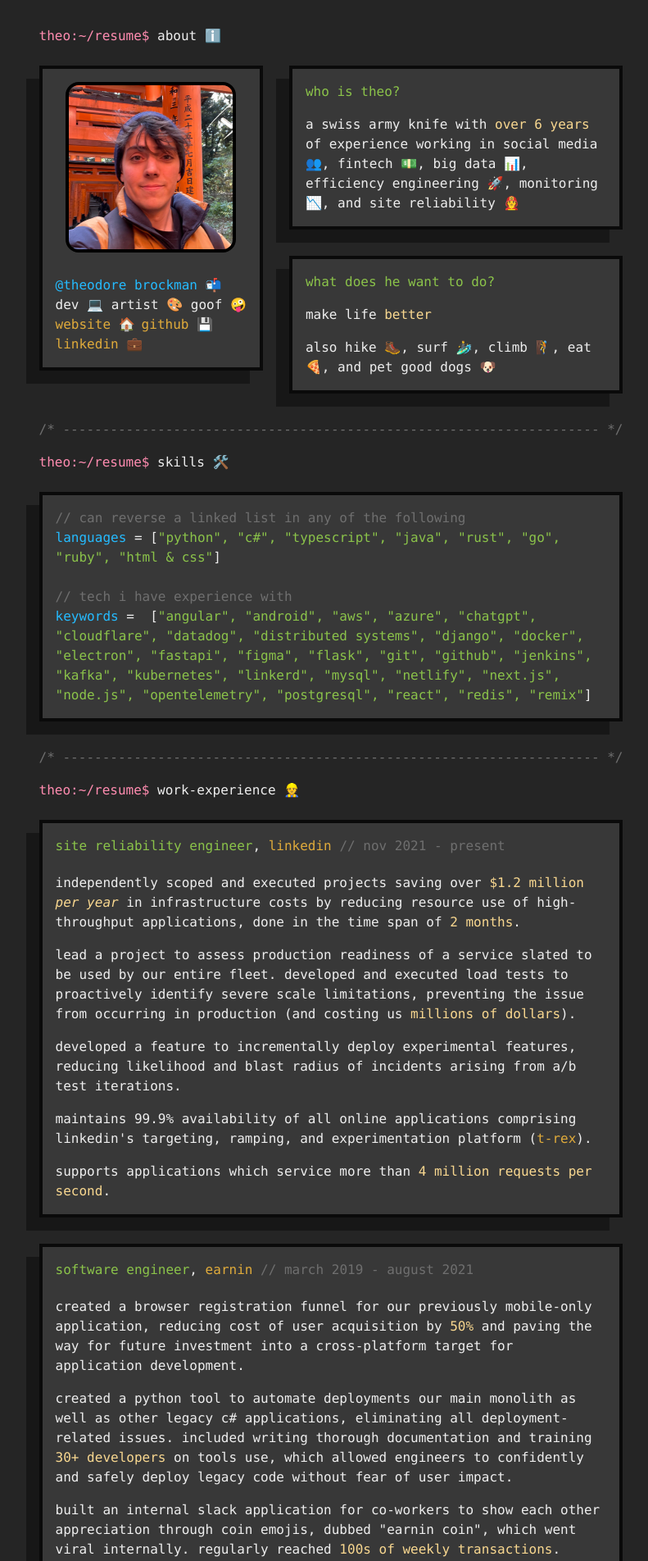
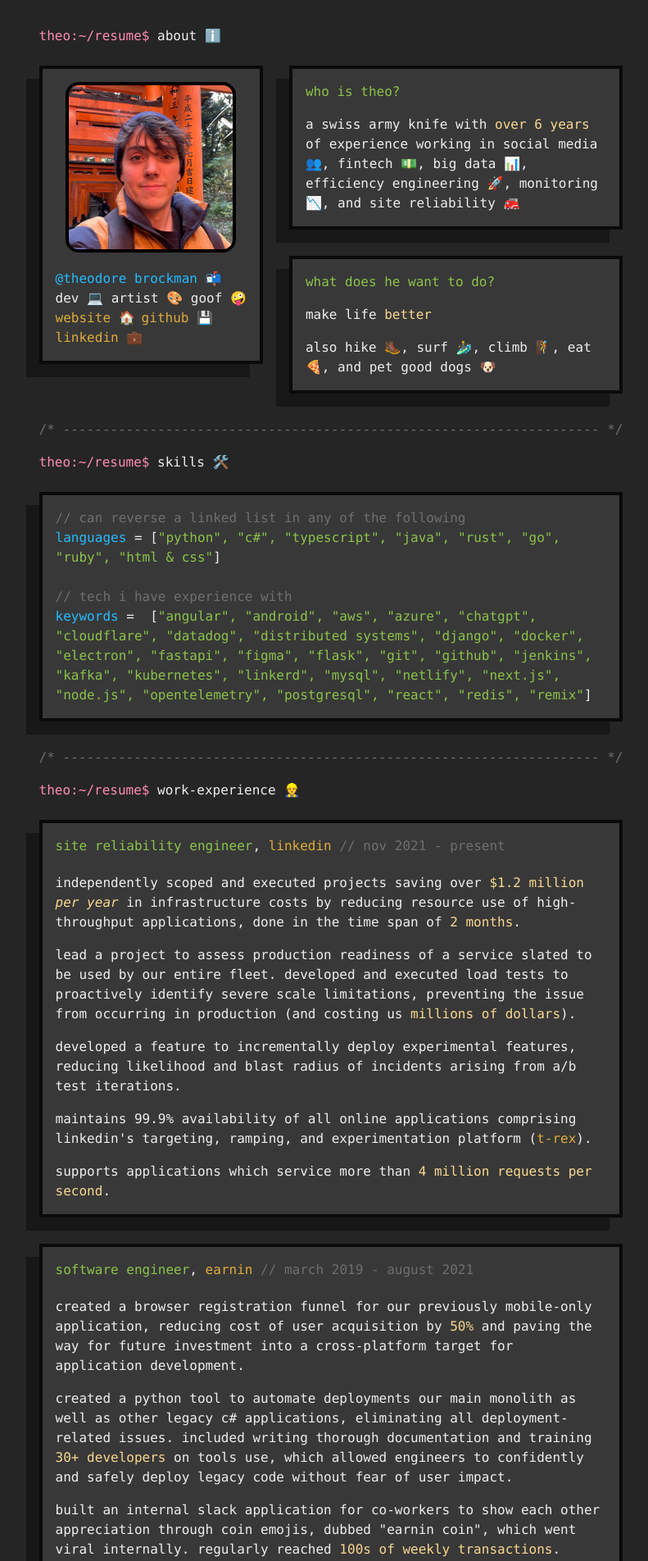
Before and after one commit to tbrockman/tbrockman.github.io, a Jekyll site: the page built from resume.html, in a window 1280 px wide. Shown: the top 1904 px of the page at 82% size, without its empty margins (236-1027 px from the left). Built offline with Jekyll 4.4.1, drawn with Linux system fonts in a browser that asks for light colours.

Commit message:
Change site reliability icon. Fix image css.

```diff
--- a/_sass/resume.scss
+++ b/_sass/resume.scss
@@ -353,11 +353,8 @@ div.section {
 	width: 200px;
 	height: 200px;
 	border: 4px solid black;
-}
-
-.banner-image {
 	border-radius: 1rem;
-	margin-bottom: 1rem;
+	margin-bottom: 0.5rem;
 	align-self: center;
 }
 
--- a/resume.html
+++ b/resume.html
@@ -44,7 +44,7 @@ layout: resume
 				a swiss army knife with <span class='metric'>over 6 years</span> of experience
 				working
 				in social media 👥, fintech 💵, big data 📊, efficiency engineering 🚀, monitoring 📉, and
-				site reliability 🧑‍🚒
+				site reliability 🚒
 
 			</p>
 		</div>
```
